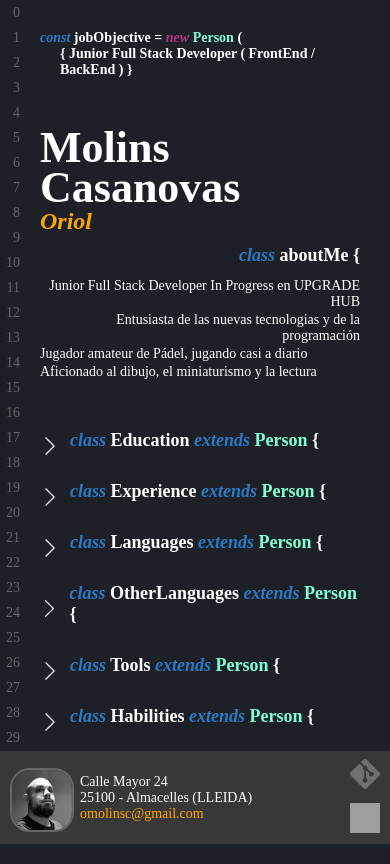
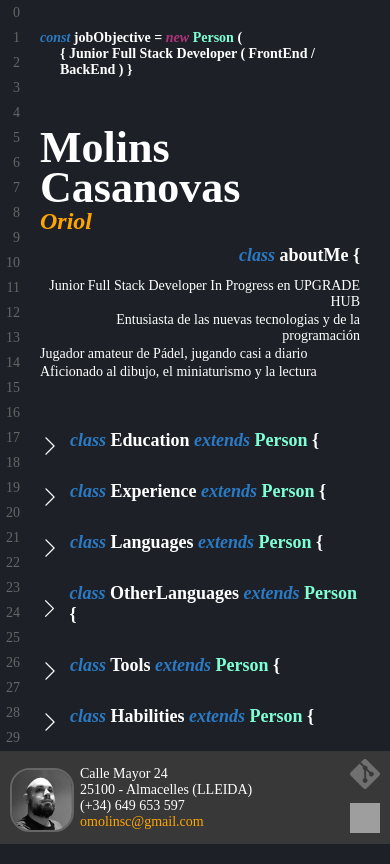
Before and after one commit to omolinsc/REACT-CV-PROJECT, a React (Create React App) app: page / in a window 390 px wide. Built offline with nearby package versions, Linux system fonts and the light colour scheme; grey boxes are pictures that could not be loaded.

Commit message:
FEAT: added phone and changed levels of some skills

```diff
--- a/src/components/Footer/Footer.jsx
+++ b/src/components/Footer/Footer.jsx
@@ -3,7 +3,7 @@ import "./Footer.scss"
 
 const Footer = (props) => {
 
-    const {firstName, adress, city, email, image, gitHub, linkedIn} = props.name;
+    const {firstName, adress, city, phone, email, image, gitHub, linkedIn} = props.name;
 
   return (
     <footer>
@@ -14,6 +14,7 @@ const Footer = (props) => {
         <div className="heroContact-info">
             <p className='heroContact-info__text'>{adress}</p>
             <p className='heroContact-info__text'>{city}</p>
+            <p className='heroContact-info__text'>{phone}</p>
             <a href={`mailto: ${email}`} style={{color:"orange"}}  className='heroContact-info__text'>{email}</a>
         </div>
       </div>
--- a/src/pages/CV.js
+++ b/src/pages/CV.js
@@ -6,7 +6,7 @@ export const CV = {
       city: "25100 - Almacelles (LLEIDA)",
       email: "omolinsc@gmail.com",
       birthDate: "26/04/1985",
-      phone: "(+34) 666 555 444",
+      phone: "(+34) 649 653 597",
       image: "/assets/images/profile.jpeg",
       gitHub: "https://github.com/omolinsc",
       linkedIn: "https://www.linkedin.com/in/oriol-molins-casanovas-29412b123/",
@@ -127,7 +127,7 @@ export const CV = {
         },
         {
           language: "Angular",
-          level: "5",
+          level: "10",
           icon: "/assets/icons/angular.png",
         },
     ],
@@ -169,12 +169,12 @@ export const CV = {
         },
         {
           tool: "Photoshop",
-          level: "8",
+          level: "9",
           icon: "/assets/icons/photoshop.png",
         },
         {
           tool: "Illustrator",
-          level: "7",
+          level: "8",
           icon: "/assets/icons/illustrator.png",
         },
     ],
```
